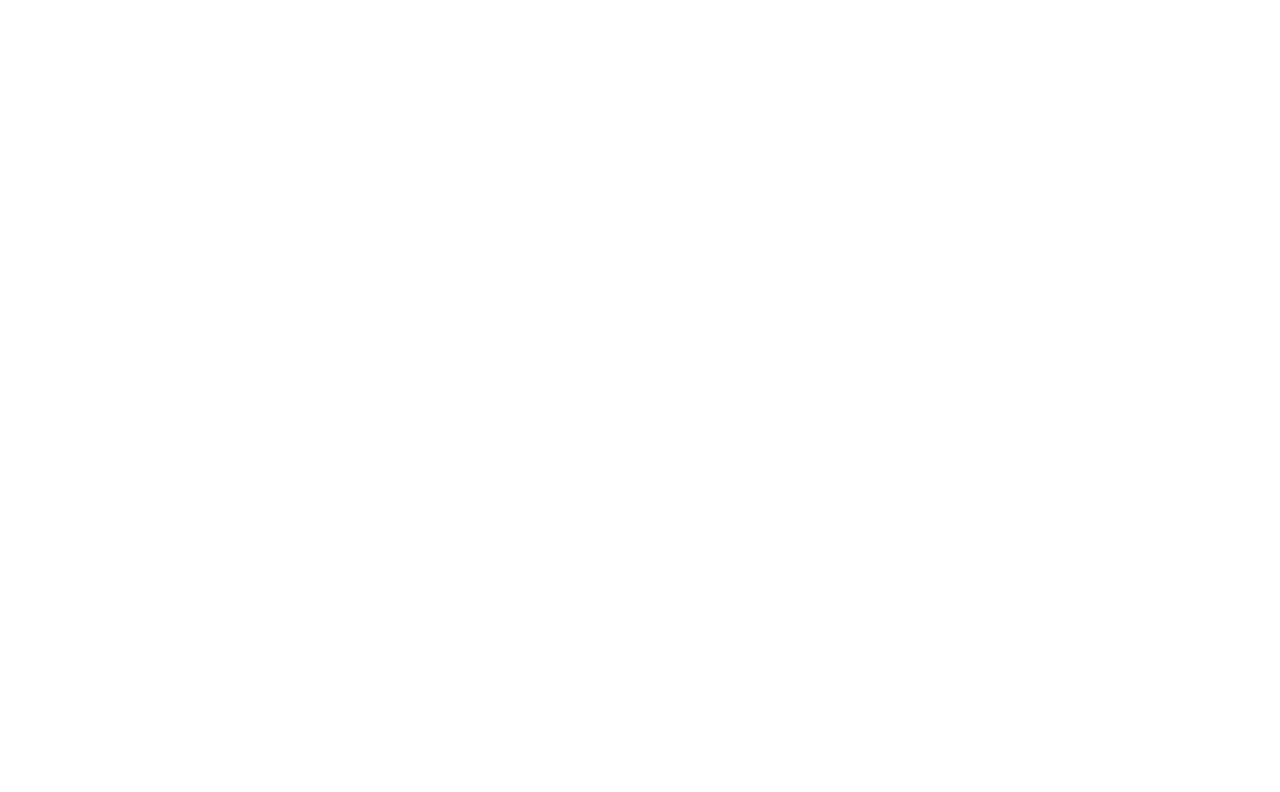
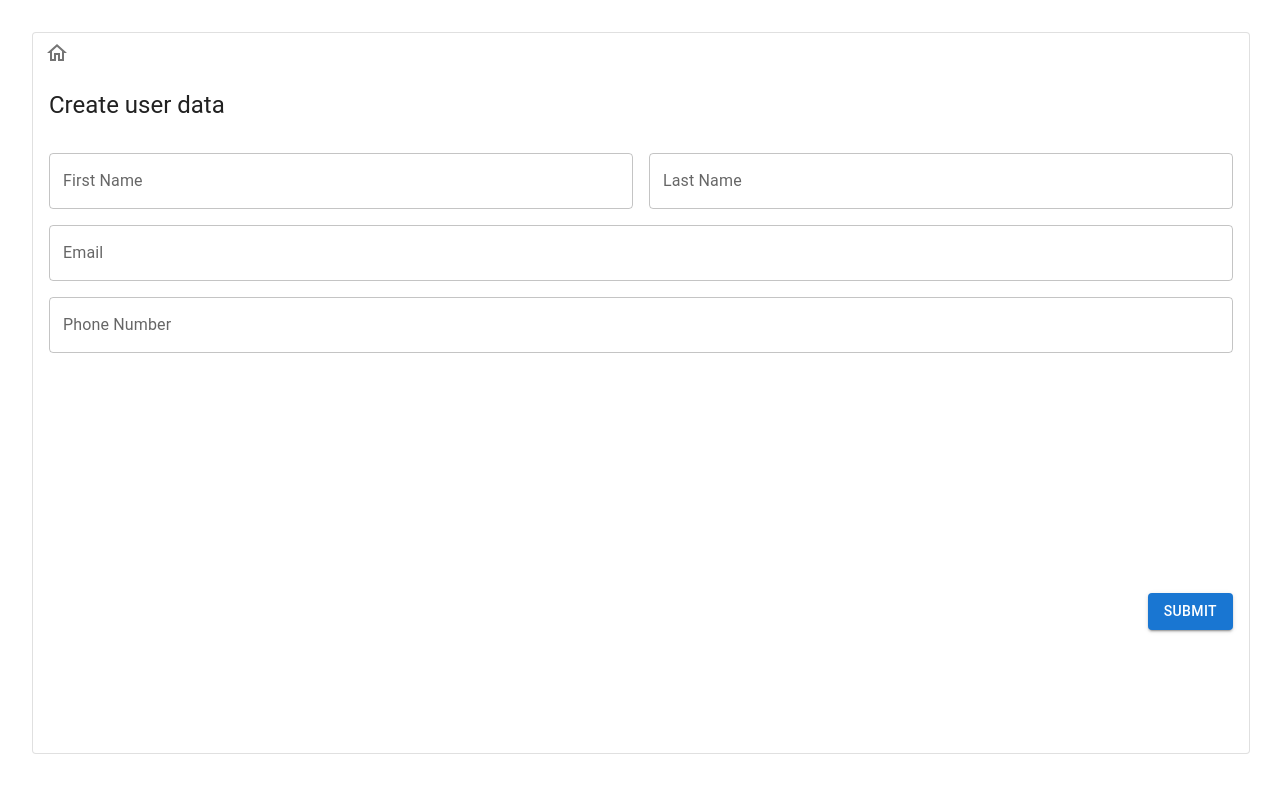
Before and after one commit to javierdimastri/table-comp, a React (Create React App) app: page /user-form in a window 1280 px wide. Before the commit this address had no page. Shown: the top 792 px of the page. Built offline with nearby package versions, Linux system fonts and the light colour scheme.

Commit message:
[hilman] Handle Form Using formik, update HomePage

```diff
--- a/package.json
+++ b/package.json
@@ -16,6 +16,7 @@
     "@types/react": "^18.2.15",
     "@types/react-dom": "^18.2.7",
     "antd": "^5.7.2",
+    "formik": "^2.4.5",
     "lodash": "^4.17.21",
     "moment": "^2.29.4",
     "react": "^18.2.0",
@@ -24,7 +25,8 @@
     "react-router-dom": "^6.14.1",
     "react-scripts": "^5.0.1",
     "styled-components": "^5.3.11",
-    "web-vitals": "^2.1.4"
+    "web-vitals": "^2.1.4",
+    "yup": "^1.3.2"
   },
   "scripts": {
     "start": "react-scripts start",
--- a/src/App.tsx
+++ b/src/App.tsx
@@ -4,6 +4,7 @@
 import AntdTableLayout from './components/layout/AntdTableLayout/AntdTableLayout';
 import MaterialTableLayout from './components/layout/MaterialTableLayout/MaterialTableLayout';
 import HomePageLayout from './components/layout/HomePageLayout/HomePageLayout';
+import UserFormLayout from 'components/layout/UserFormLayout/UserFormLayout';
 
 const App: React.FC = () => {
   // const router = createBrowserRouter([
@@ -29,6 +30,8 @@
         <Route path="/" element={<HomePageLayout />} />
         <Route path="/table-antd" element={<AntdTableLayout />} />
         <Route path="/table-mui" element={<MaterialTableLayout />} />
+        <Route path="/table-mui" element={<MaterialTableLayout />} />
+        <Route path="/user-form" element={<UserFormLayout />} />
       </Routes>
     </Router>
     </div>
--- /dev/null
+++ b/src/components/forms/UserForm.tsx
@@ -0,0 +1,87 @@
+import React from 'react';
+import { TextField, Button, Grid, Box } from '@mui/material';
+
+const UserForm: React.FC<UserFormProps> = ({formik}) => {
+
+  const { handleChange, handleBlur, touched, values, errors, handleSubmit } = formik;
+
+  return (
+      <form onSubmit={handleSubmit}>
+      <Grid container spacing={2}>
+        <Grid item xs={6}>
+          <TextField
+            id="firstName"
+            name="firstName"
+            label="First Name"
+            variant="outlined"
+            fullWidth
+            onChange={handleChange}
+            onBlur={handleBlur}
+            value={values.firstName}
+            error={touched.firstName && Boolean(errors.firstName)}
+            helperText={touched.firstName && errors.firstName}
+          />
+        </Grid>
+
+        <Grid item xs={6}>
+          <TextField
+            id="lastName"
+            name="lastName"
+            label="Last Name"
+            variant="outlined"
+            fullWidth
+            onChange={handleChange}
+            onBlur={handleBlur}
+            value={values.lastName}
+            error={touched.lastName && Boolean(errors.lastName)}
+            helperText={touched.lastName && errors.lastName}
+          />
+        </Grid>
+
+        <Grid item xs={12}>
+          <TextField
+            id="email"
+            name="email"
+            label="Email"
+            variant="outlined"
+            fullWidth
+            type="email"
+            onChange={handleChange}
+            onBlur={handleBlur}
+            value={values.email}
+            error={touched.email && Boolean(errors.email)}
+            helperText={touched.email && errors.email}
+          />
+        </Grid>
+
+        <Grid item xs={12}>
+          <TextField
+            id="mobileNumber"
+            name="mobileNumber"
+            label="Phone Number"
+            variant="outlined"
+            fullWidth
+            type="tel"
+            onChange={handleChange}
+            onBlur={handleBlur}
+            value={values.mobileNumber}
+            error={touched.mobileNumber && Boolean(errors.mobileNumber)}
+            helperText={touched.mobileNumber && errors.mobileNumber}
+          />
+        </Grid>
+      </Grid>
+
+      <Box mt={2} sx={{ display: 'flex', justifyContent: 'flex-end', marginTop: { xs: '40vh', sm: '50vh', md: '35vh', lg: '30vh' } }}>
+        <Button type="submit" variant="contained" color="primary">
+          Submit
+        </Button>
+      </Box>
+    </form>
+  );
+};
+
+export default UserForm;
+
+interface UserFormProps {
+    formik: any;
+}
--- /dev/null
+++ b/src/components/layout/HomePageLayout/HomePageLayout.css
@@ -0,0 +1,11 @@
+.ant-table-home-button {
+    /* margin-right: 8%; */
+    font-size: large;
+    padding-left: 1.5%;
+  }
+
+  @media (max-width: 600px) {
+    .ant-table-home-button {
+      padding-left: 2.75%;
+    }
+  }
--- a/src/components/layout/HomePageLayout/HomePageLayout.tsx
+++ b/src/components/layout/HomePageLayout/HomePageLayout.tsx
@@ -2,9 +2,10 @@
 import { Link, useNavigate } from 'react-router-dom';
 import { Button, Typography, Grid } from '@mui/material';
 import { TableChartOutlined } from '@mui/icons-material';
+import CreateIcon from '@mui/icons-material/Create';
 import { TableOutlined } from '@ant-design/icons';
 import { Button as AntdButton } from 'antd';
-// import './HomePageLayout.css'; // Sesuaikan dengan nama file CSS Anda
+import './HomePageLayout.css';
 
 const HomePageLayout: React.FC = () => {
   const navigate = useNavigate();
@@ -35,12 +36,15 @@
             </Button>
             <AntdButton
               type="link"
+              className="ant-table-home-button"
               icon={<TableOutlined />}
-              style={{ marginRight: '8px', fontSize: 'large', paddingLeft: '1.3%' }}
               onClick={() => { navigate('/table-antd'); }}
             >
               Table Antd
             </AntdButton>
+            <Button color="primary" component={Link} to="/user-form">
+              <CreateIcon /> Create Form with Material-UI
+            </Button>
           </div>
         </div>
       </Grid>
--- /dev/null
+++ b/src/components/layout/UserFormLayout/UserFormLayout.tsx
@@ -0,0 +1,53 @@
+import { HomeOutlined } from '@mui/icons-material';
+import { Box, Card, CardContent, CardHeader, IconButton } from '@mui/material';
+import UserForm from 'components/forms/UserForm';
+import { useFormik } from 'formik';
+import React from 'react';
+import { useNavigate } from 'react-router-dom';
+import { UserValidationSchema } from 'schemas/UserValidationSchema';
+
+const UserFormLayout = () => {
+    const navigate = useNavigate();
+
+    const handleSubmit = (values: FormValues): void => {
+        console.log({ values });
+    };
+
+    const formik = useFormik({
+        initialValues: initialValues,
+        validationSchema: UserValidationSchema,
+        onSubmit: (values: FormValues) => handleSubmit(values),
+      });
+
+    return (
+        <Box sx={{ width: '100%', height: '100%' }}>
+            <Card variant="outlined" sx={{ marginTop: '2.5%', marginLeft: '2.5%', width: '95%', minHeight: { xs: '95vh', sm: '90vh' }, display: 'flex', flexDirection: 'column' }}>
+                <IconButton onClick={() => { navigate('/'); }} sx={{ maxWidth: '2.5%', marginLeft: { xs: '5%', sm: '2.5%', md: '1.25%', lg: '0.75%' } }}>
+                    <HomeOutlined />
+                </IconButton>
+                <CardHeader
+                title='Create user data'
+                />
+                <CardContent sx={{ flex: '1 1 auto',  }}>
+                    <UserForm formik={formik} />
+                </CardContent>
+            </Card>
+        </Box>
+    );
+};
+
+export default UserFormLayout;
+
+const initialValues: FormValues = {
+    firstName: '',
+    lastName: '',
+    email: '',
+    mobileNumber: ''
+  };
+
+interface FormValues {
+    firstName: string;
+    lastName: string;
+    email: string;
+    mobileNumber: string;
+}
--- a/src/components/table/SimpleAntdTable.tsx
+++ b/src/components/table/SimpleAntdTable.tsx
@@ -2,10 +2,10 @@
 import { Table } from 'antd';
 import moment from 'moment';
 import { DATE_MONTH_YEAR_FORMAT } from '../../constants/constants';
-import { type ColumnsType, type TablePaginationConfig } from 'antd/lib/table';
+import { ColumnsType, TablePaginationConfig } from 'antd/lib/table';
 import { isEmpty } from 'lodash';
 import '../layout/AntdTableLayout/AntdTableLayout.css';
-import { type FilterValue } from 'antd/lib/table/interface';
+import { FilterValue } from 'antd/lib/table/interface';
 
 const SimpleAntdTable: React.FC<TableProps> = ({ dataSource, onFilterTable }) => {
   const renderData = (rowData: string): string => {
--- /dev/null
+++ b/src/schemas/UserValidationSchema.tsx
@@ -0,0 +1,19 @@
+import { isEmpty } from 'lodash';
+import * as Yup from 'yup';
+
+export const UserValidationSchema = Yup.object({
+  firstName: Yup.string()
+  .matches(/^[^\d]+$/, 'First name should not contain numbers')
+  .required('First Name is Required'),
+  lastName: Yup.string().required('Last name is Required'),
+  email: Yup.string().email('Invalid email address').required('Email is Required'),
+  mobileNumber: Yup.string()
+  .test('type', 'Phone number must be in phone format', (value) => {
+      const phoneRegex = /^[\\+]?[(]?[0-9]{1,3}[)]?[-\\s\\.]?[0-9]{1,3}[-\\s\\.]?[0-9]{4,6}$/im;
+      const isCorrectPhoneFormat = phoneRegex.test(value || '');
+
+      return isEmpty(value) || isCorrectPhoneFormat;
+  })
+  .notRequired()
+//   .matches(/^[0-9]*$/, 'Invalid phone number')
+});
```
Also changed, not shown: .eslintrc.json, 1 other file (tests, documents, lock files or other folders).
